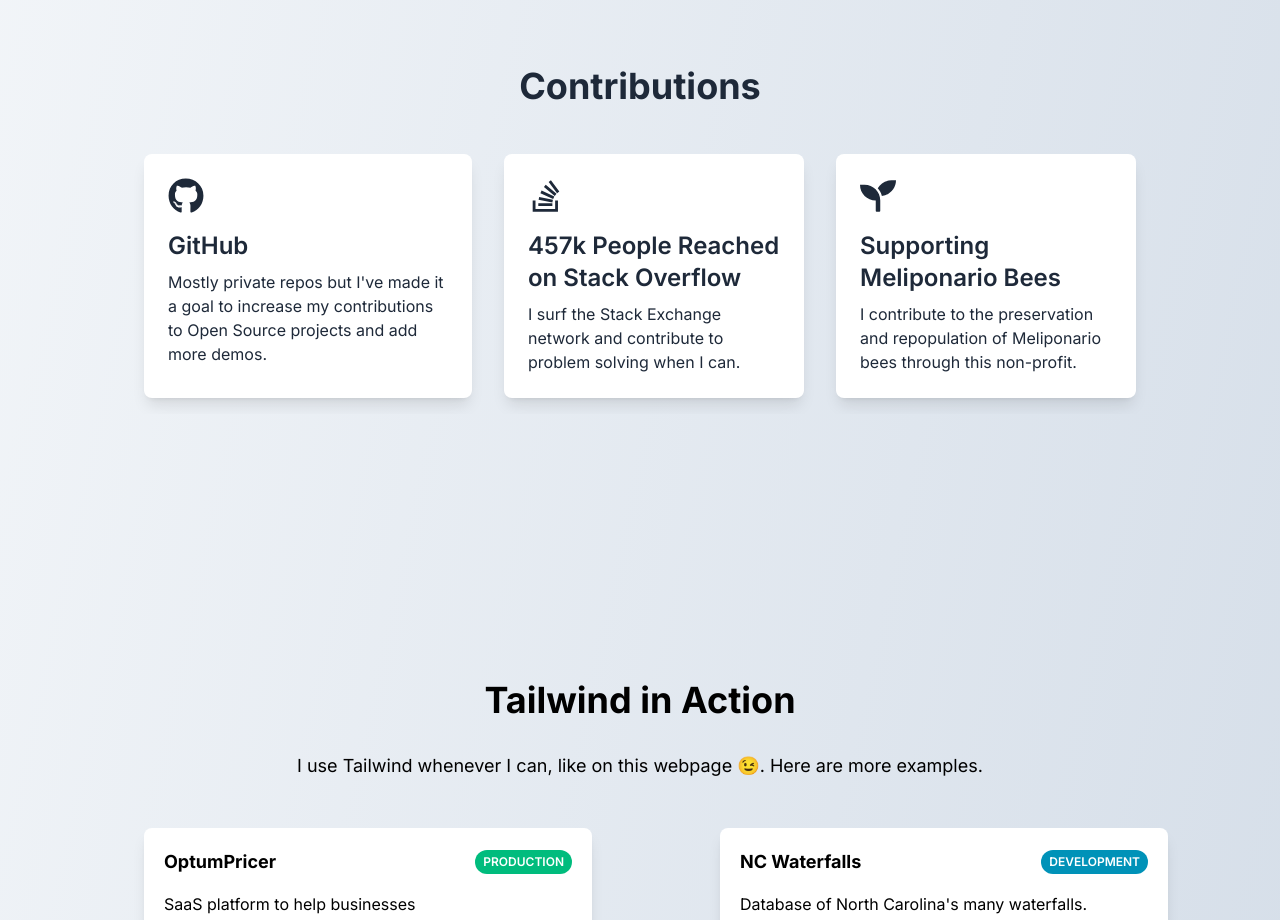
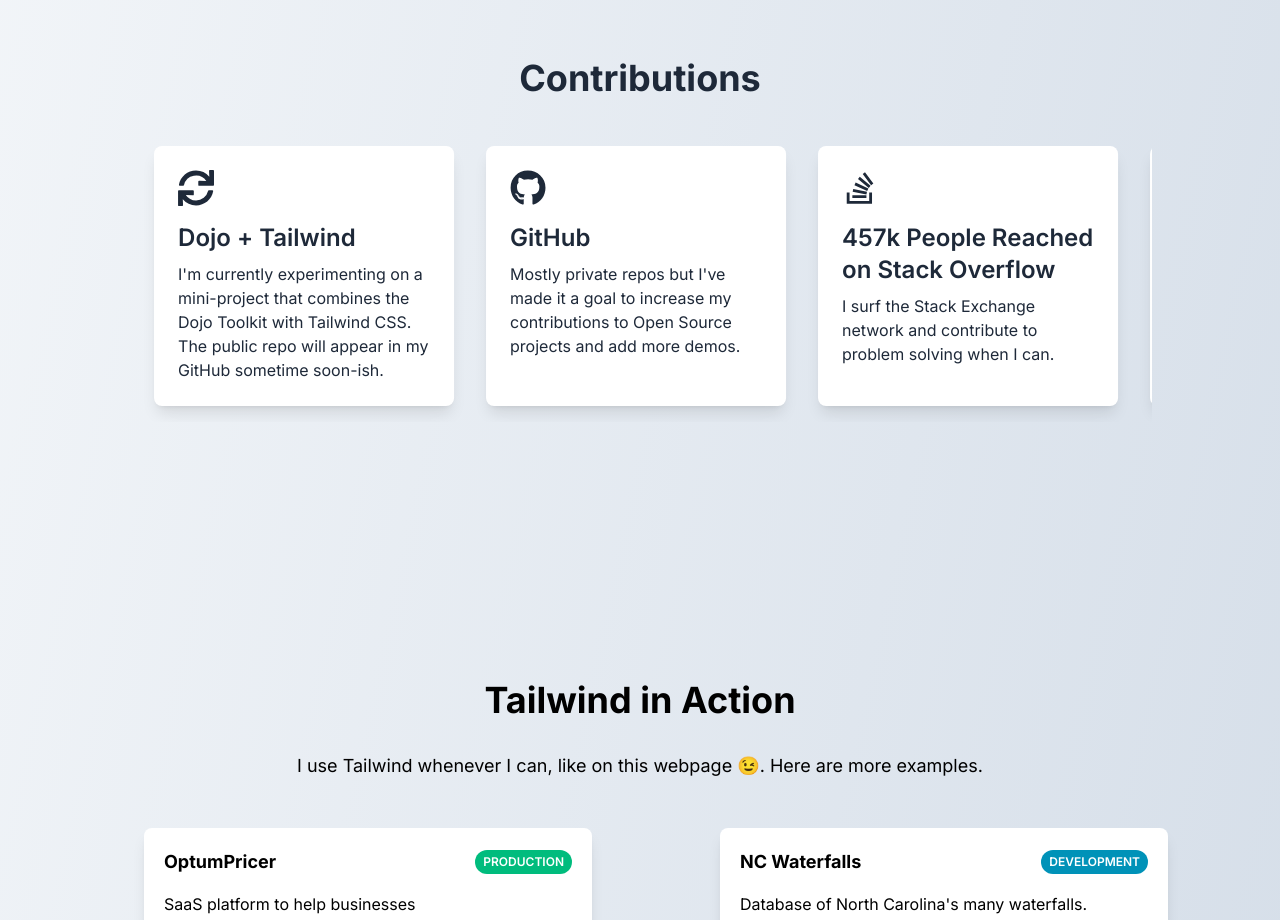
Before and after one commit to kevinorin/kwtwlabs, a Next.js app: page / in a window 1280 px wide. Shown: the part 1760-2680 px from the top of the page. Built offline with nearby package versions, Linux system fonts and the light colour scheme.

Commit message:
updated contributions

```diff
--- a/app/components/contributions/index.tsx
+++ b/app/components/contributions/index.tsx
@@ -1,24 +1,31 @@
 import { motion, useAnimation } from 'framer-motion';
 import { useEffect, useState } from 'react';
-import { FaGithub, FaStackOverflow, FaSeedling } from 'react-icons/fa';
+import { FaGithub, FaStackOverflow, FaSeedling, FaSync } from 'react-icons/fa';
 
 const contributions = [
   {
     id: 1,
+    title: 'Dojo + Tailwind',
+    description: 'I\'m currently experimenting on a mini-project that combines the Dojo Toolkit with Tailwind CSS. The public repo will appear in my GitHub sometime soon-ish.',
+    link: 'https://github.com/kevinorin',
+    icon: <FaSync className="text-4xl mb-4" />,
+  },
+  {
+    id: 2,
     title: 'GitHub',
     description: 'Mostly private repos but I\'ve made it a goal to increase my contributions to Open Source projects and add more demos.',
     link: 'https://github.com/kevinorin',
     icon: <FaGithub className="text-4xl mb-4" />,
   },
   {
-    id: 2,
+    id: 3,
     title: '457k People Reached on Stack Overflow',
     description: 'I surf the Stack Exchange network and contribute to problem solving when I can.',
     link: 'https://stackoverflow.com/users/875390/devkev?tab=profile',
     icon: <FaStackOverflow className="text-4xl mb-4" />,
   },
   {
-    id: 3,
+    id: 4,
     title: 'Supporting Meliponario Bees',
     description: 'I contribute to the preservation and repopulation of Meliponario bees through this non-profit.',
     link: 'https://mayanmeliponabee.org/',
```
